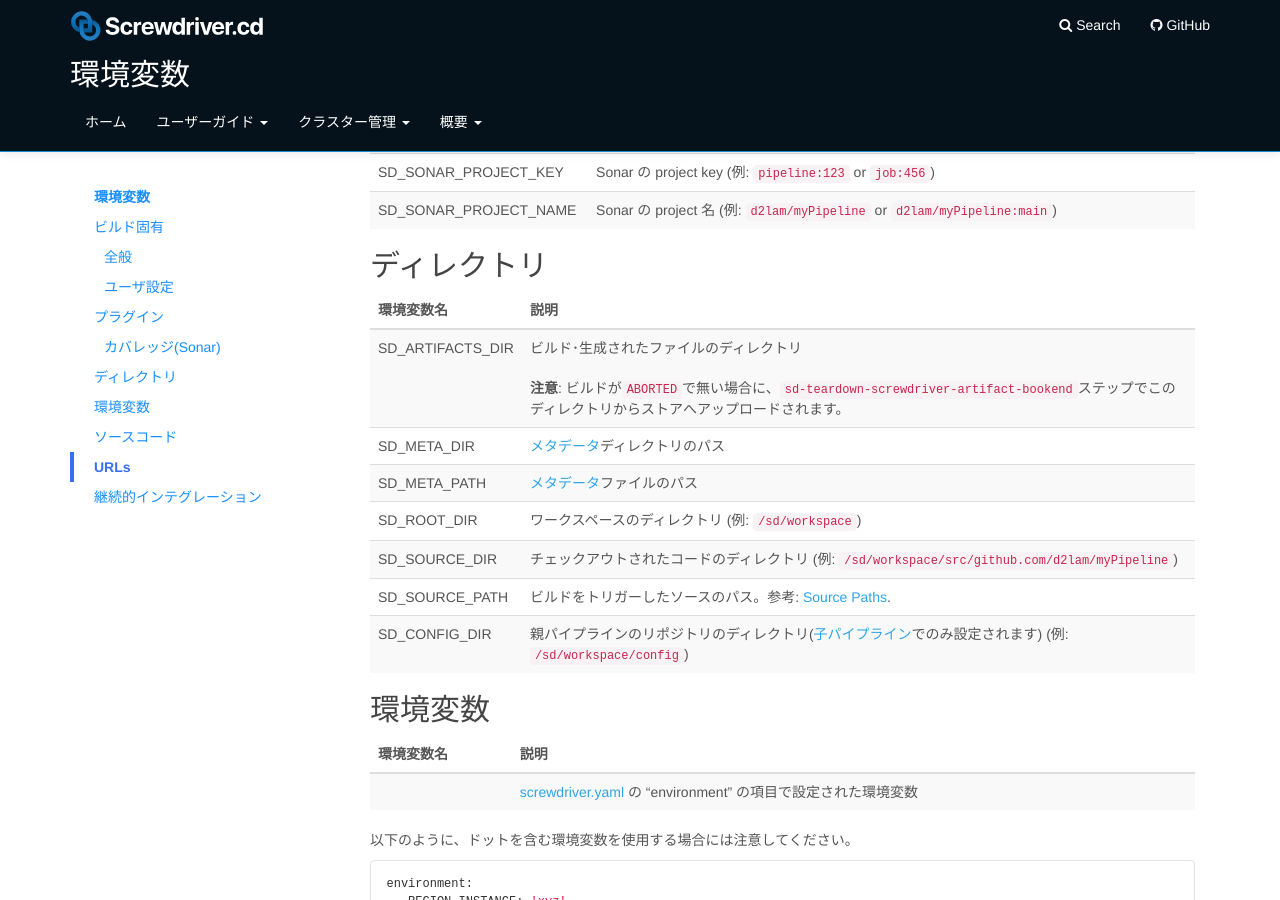
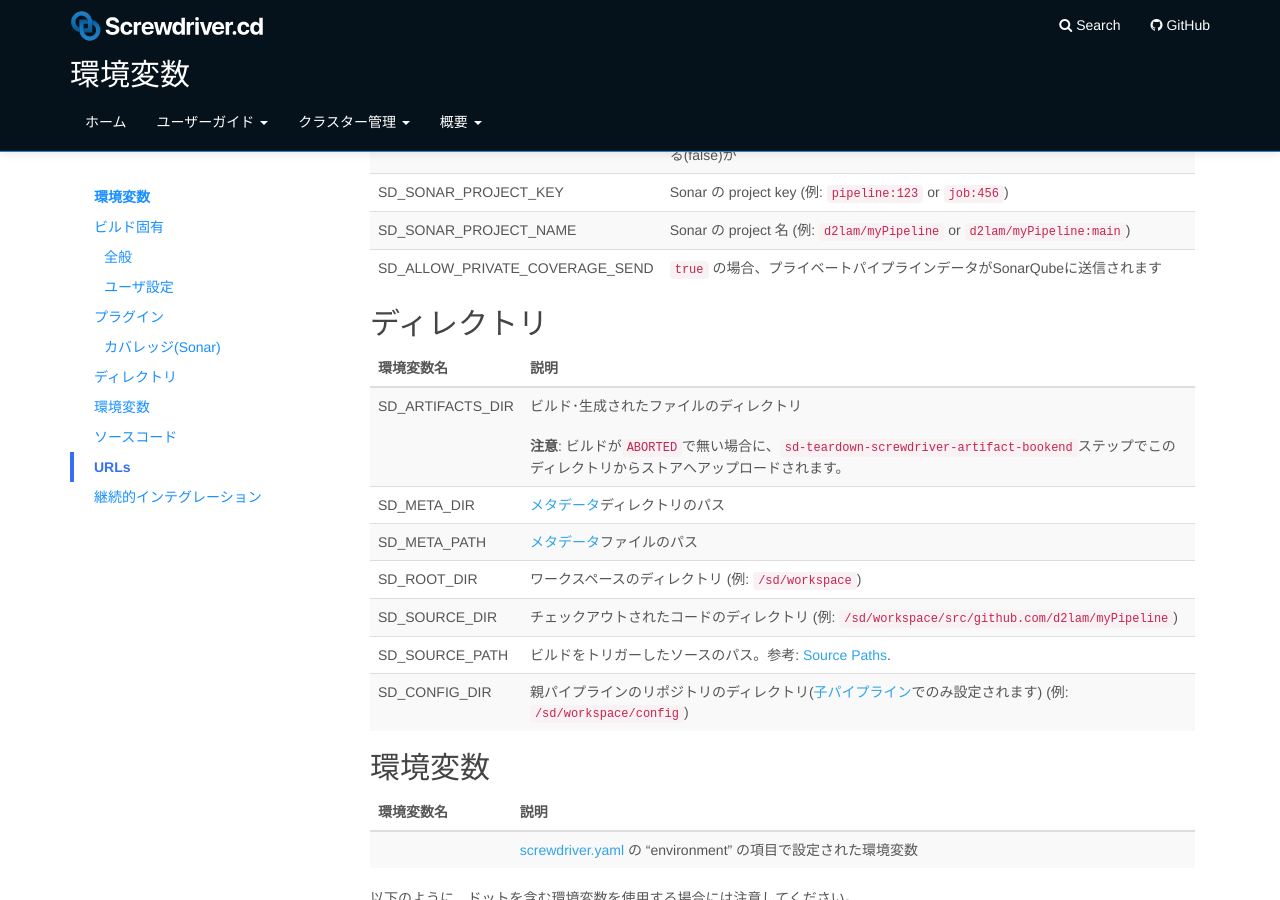
Before and after one commit to screwdriver-cd/guide, a Jekyll site: the page built from docs/ja/user-guide/environment-variables.md, in a window 1280 px wide and 900 px high, scrolled down 2394 px. Built offline with Jekyll 4.4.1, drawn with Linux system fonts in a browser that asks for light colours.

Commit message:
add: SD_ALLOW_PRIVATE_COVERAGE_SEND

```diff
--- a/docs/ja/user-guide/environment-variables.md
+++ b/docs/ja/user-guide/environment-variables.md
@@ -94,6 +94,7 @@ Screwdriver はビルドの過程で利用できる環境変数をエクスポ
 | SD_SONAR_ENTERPRISE | SonarQube の Enterprise 版を利用している(true)か、オープンソース版を使っている(false)か |
 | SD_SONAR_PROJECT_KEY | Sonar の project key (例: `pipeline:123` or `job:456`) |
 | SD_SONAR_PROJECT_NAME | Sonar の project 名 (例: `d2lam/myPipeline` or `d2lam/myPipeline:main`) |
+| SD_ALLOW_PRIVATE_COVERAGE_SEND | `true` の場合、プライベートパイプラインデータがSonarQubeに送信されます |
 
 ## ディレクトリ
 
```
Also changed, not shown: docs/user-guide/environment-variables.md (+1 -0 lines).
